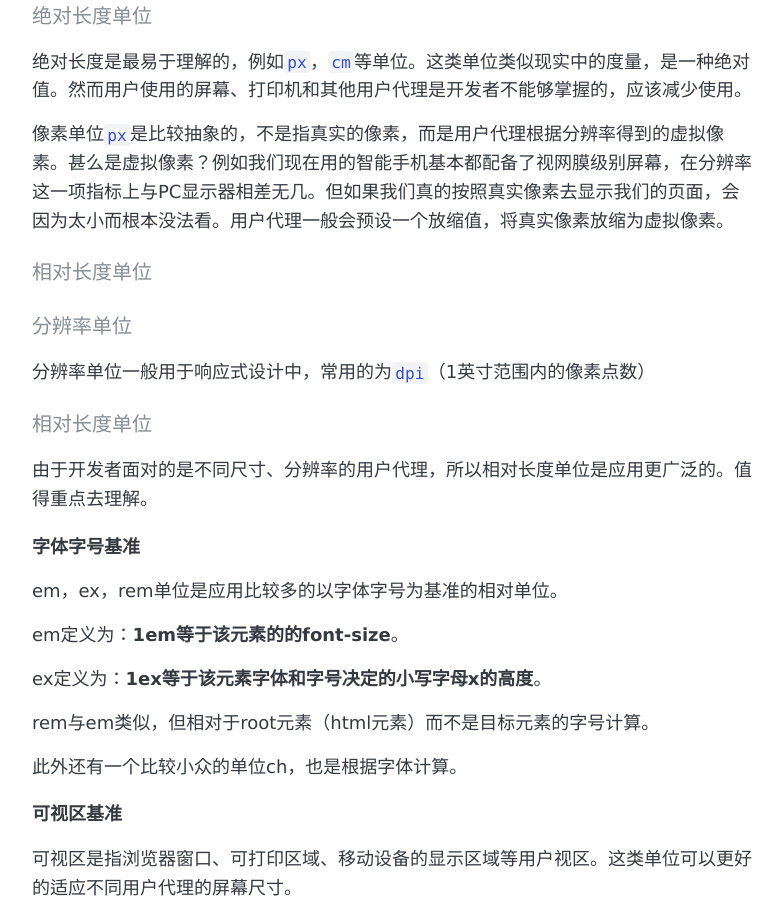
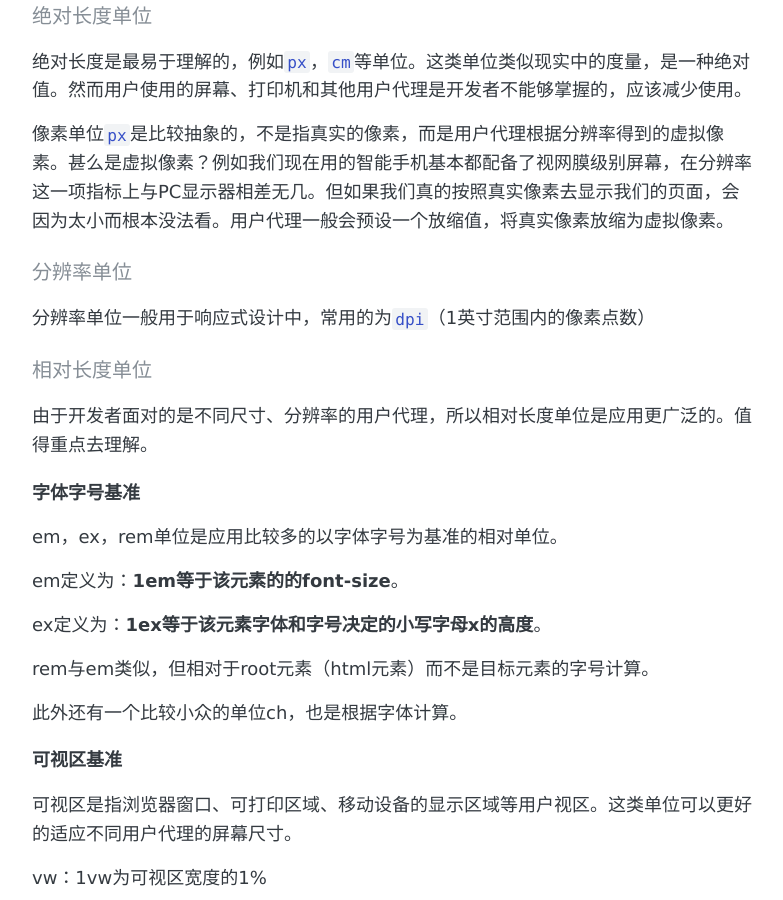
Before and after one commit to ExcitedSpider/archive.excitedspider.github.io, a Jekyll site: the page built from _posts/2020-5-14-CSS权威指南学习笔记1.md, in a window 1280 px wide and 900 px high, scrolled down 7778 px. Shown: the whole window, without its empty margins (248-1031 px from the left). Built offline with Jekyll 4.4.1, drawn with Linux system fonts in a browser that asks for light colours.

Commit message:
edit 2020/5/16

```diff
--- a/_posts/2020-5-14-CSS权威指南学习笔记1.md
+++ b/_posts/2020-5-14-CSS权威指南学习笔记1.md
@@ -284,8 +284,6 @@
 
 像素单位`px`是比较抽象的，不是指真实的像素，而是用户代理根据分辨率得到的虚拟像素。甚么是虚拟像素？例如我们现在用的智能手机基本都配备了视网膜级别屏幕，在分辨率这一项指标上与PC显示器相差无几。但如果我们真的按照真实像素去显示我们的页面，会因为太小而根本没法看。用户代理一般会预设一个放缩值，将真实像素放缩为虚拟像素。
 
-#### 相对长度单位
-
 #### 分辨率单位
 
 分辨率单位一般用于响应式设计中，常用的为`dpi`（1英寸范围内的像素点数）
```
